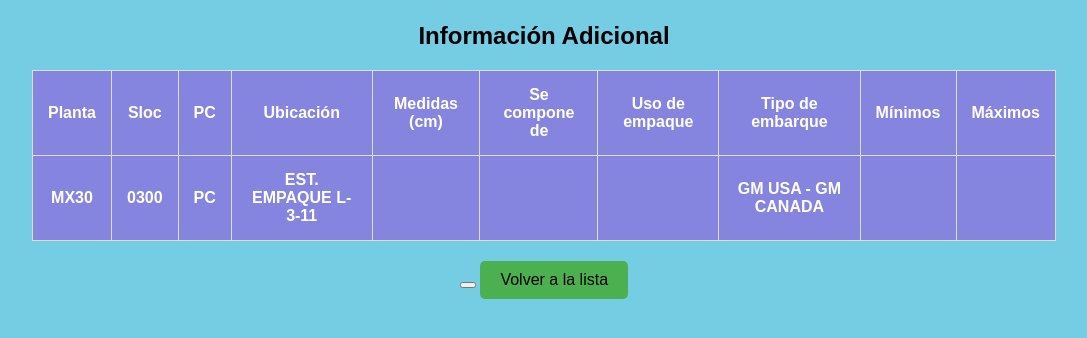
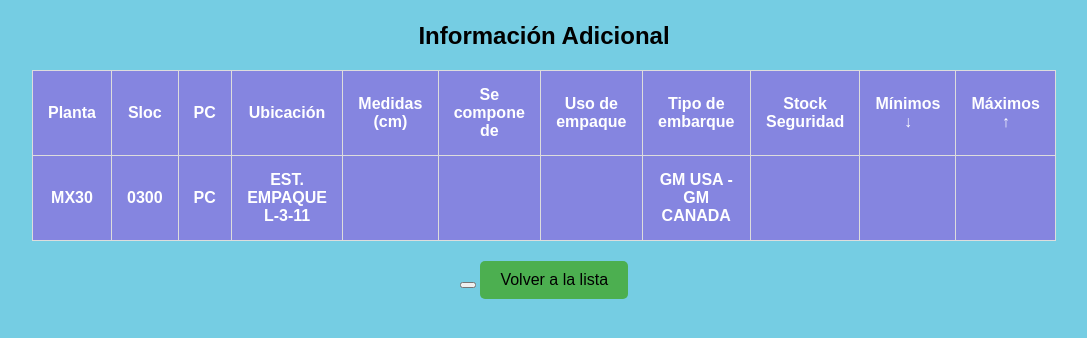
Before and after one commit to OPmobility-Empaque/EmpaqueOP, a plain HTML site: page detailspart=65101495.html in a window 1280 px wide. Shown: the part 150-488 px from the top of the page, without its empty margins (96-1183 px from the left). Drawn offline with Linux system fonts and the light colour scheme.

Commit message:
Add files via upload

```diff
--- a/detailspart=65101495.html
+++ b/detailspart=65101495.html
@@ -24,8 +24,9 @@
                     <th>Se compone de</th>
                     <th>Uso de empaque</th>
                     <th>Tipo de embarque</th>
-                    <th>Mínimos</th>
-                    <th>Máximos</th>
+                    <th>Stock Seguridad</th>
+                    <th>Mínimos ↓</th>
+                    <th>Máximos ↑</th>
                 </tr>
             </thead>
             <tbody>
@@ -39,6 +40,7 @@
                     <th>GM USA - GM CANADA</th>
                     <th></th>
                     <th></th>
+                    <th></th>
             </tbody>
         </table>
 
```
Also changed, not shown: detailspart=65101671.html (+4 -2 lines), detailspart=65101842.html (+4 -2 lines), detailspart=65101844.html (+4 -2 lines), detailspart=65102101.html (+4 -2 lines), detailspart=65102102.html (+4 -2 lines), detailspart=65102103.html (+4 -2 lines), detailspart=65102104.html (+4 -2 lines), detailspart=65102105.html (+4 -2 lines), detailspart=65102106.html (+4 -2 lines), detailspart=65102111.html (+4 -2 lines).
